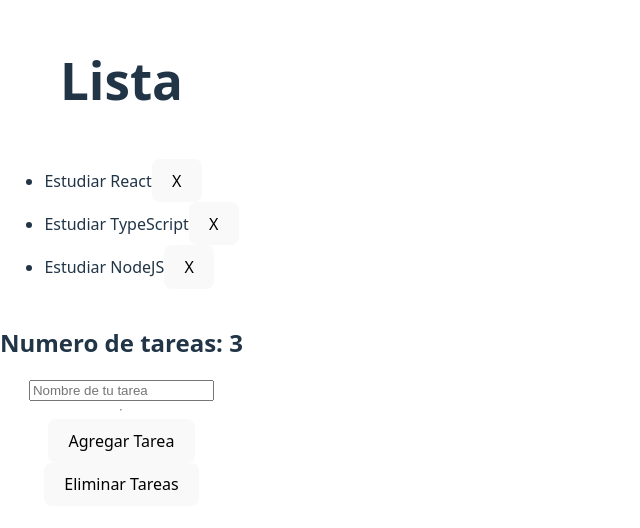
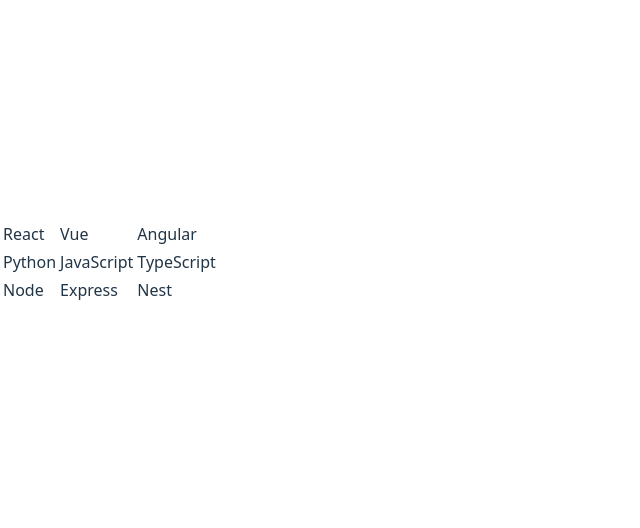
Before and after one commit to CardChris4ever/MY-APP, a React (Vite) app: page / in a window 1280 px wide. Shown: the part 138-666 px from the top of the page, without its empty margins (0-640 px from the left). Built offline with nearby package versions, Linux system fonts and the light colour scheme.

Commit message:
se añadieron ejercicios

```diff
--- a/src/App.tsx
+++ b/src/App.tsx
@@ -1,30 +1,197 @@
 import { useState } from "react";
 
+function App() {
+	const [tareas, setTareas] = useState<string[]>([
+		"React",
+		"Estudiar TypeScript",
+		"NodeJS",
+	]);
+	const [tarea, setTarea] = useState<string>("");
+	const matriz: number[][] = [
+		[1, 2],
+		[3, 4],
+		[5, 6],
+	];
+	const nombres: string[][] = [
+		["Ana", "Juan", "Pedro"],
+		["Maria", "Luisa", "Carla"],
+		["Luis", "Carlos", "Miguel"],
+	];
+	// Ejercicio 1
+	const entre10 = matriz.map((fila) => fila.map((n) => n * 0.1));
+	console.log(entre10);
 
-function App(){
-  const [tareas,setTareas ]= useState<string[]>(["Estudiar React","Estudiar TypeScript","Estudiar NodeJS"]);
-  const [tarea,setTarea ]= useState<string>("");
+	// Ejercicio 2
+	const mayusculas = nombres.map((fila) =>
+		fila.map((nombre) => nombre.toUpperCase())
+	);
+	console.log(mayusculas);
 
 	return (
-    <div style={{display:"flex",justifyContent:"center",alignItems:"center",height:"100vh",flexDirection:"column"}}>
+		<div
+			style={{
+				display: "flex",
+				justifyContent: "center",
+				alignItems: "center",
+				height: "100vh",
+				flexDirection: "column",
+			}}
+		>
 			<h1>Lista</h1>
 			<ul>
 				{tareas.map((t, index) => (
-          <li key={index}>{t}
-            <button onClick={() => setTareas (
-              tareas.filter((element,_) => element !== t )
-              )}>X</button>
+					<li key={index}>
+						{t}
+						<button
+							onClick={() =>
+								setTareas(tareas.filter((element, _) => element !== t))
+							}
+						>
+							X
+						</button>
 					</li>
 				))}
 			</ul>
-      <h2>Numero de tareas: {tareas.length}</h2>
-      <input placeholder="Nombre de tu tarea" onChange={(e) => setTarea(e.target.value)} />
+			<h2>Numero de elementos: {tareas.length}</h2>
+			<input
+				placeholder="Nombre del objeto"
+				onChange={(e) => setTarea(e.target.value)}
+			/>
 			<hr />
-      <button value={tarea} onClick={()=> {if(tarea.trim()==="") return; setTareas([...tareas,tarea]);setTarea("")}}> Agregar Tarea</button>
+			<button
+				value={tarea}
+				onClick={() => {
+					if (tarea.trim() === "") return;
+					setTareas([...tareas, tarea]);
+					setTarea("");
+				}}
+			>
+				{" "}
+				Agregar Tarea
+			</button>
 
-      <button onClick={()=>setTareas([])}>Eliminar Tareas</button>
+			<button onClick={() => setTareas([])}>Eliminar elemento</button>
+		</div>
+	);
+}
+function ListaTS() {
+	const frutas = ["Manzana", "Pera", "Uva"];
+	return (
+		<ul>
+			{frutas.map((fruta, i) => (
+				<li key={i}> {fruta}</li>
+			))}
+		</ul>
+	);
+}
+
+function TablaTS() {
+	const nombres = [
+		["Ana", "Juan", "Pedro"],
+		["Maria", "Luisa", "Carla"],
+		["Luis", "Carlos", "Miguel"],
+	];
+	return (
+		<table>
+			<tbody>
+				{nombres.map((fila, i) => (
+					<tr key={i}>
+						{fila.map((nombre, j) => (
+							<td key={j}> {nombre} </td>
+						))}
+					</tr>
+				))}
+			</tbody>
+		</table>
+	);
+}
+
+function imrpimirlista() {
+	const lista = [1, 2, 3, 4];
+
+	return (
+		<ul>
+			{lista.map((n, i) => (
+				<li key={i}>{n}</li>
+			))}
+		</ul>
+	);
+}
+{
+	/*
+	Ejercicio 2 (para ti)
+
+Problema: Dada la matriz:
+
+const matriz = [
+  [10, 20],
+  [30, 40],
+  [50, 60],
+];
+
+
+👉 Muestra cada fila en un <div>, y cada número separado por un -.
+
+Ejemplo esperado (en pantalla):
+
+10 - 20
+30 - 40
+50 - 60
+
+*/
+}
+function Ejercicio2() {
+	const matriz = [
+		[10, 20],
+		[30, 40],
+		[50, 60],
+	];
+	return (
+		<div>
+			{matriz.map((fila, i) => (
+				<div key={i}>{fila.join(" - ")}</div>
+			))}
 		</div>
 	);
 }
 
-export default App;
+function Ejercicio3() {
+	{
+		/*
+	📝 Ejercicio 3 (para ti)
+
+Problema: Dada la matriz:
+
+const matriz = [
+  ["React", "Vue", "Angular"],
+  ["Python", "JavaScript", "TypeScript"],
+  ["Node", "Express", "Nest"],
+];
+
+
+👉 Muestra esta matriz en una tabla <table>, con cada subarray como fila de la tabla.
+	*/
+	}
+	const matriz = [
+		["React", "Vue", "Angular"],
+		["Python", "JavaScript", "TypeScript"],
+		["Node", "Express", "Nest"],
+	];
+
+	return (
+		<table>
+			<tbody>
+				{matriz.map((fila, i) => (
+					<tr key={i}>
+						{" "}
+						{fila.map((lenguaje, j) => (
+							<td key={j}> {lenguaje}</td>
+						))}
+					</tr>
+				))}
+			</tbody>
+		</table>
+	);
+}
+
+export default Ejercicio3;
```
Lines whose indentation alone changed are shown as unchanged.
